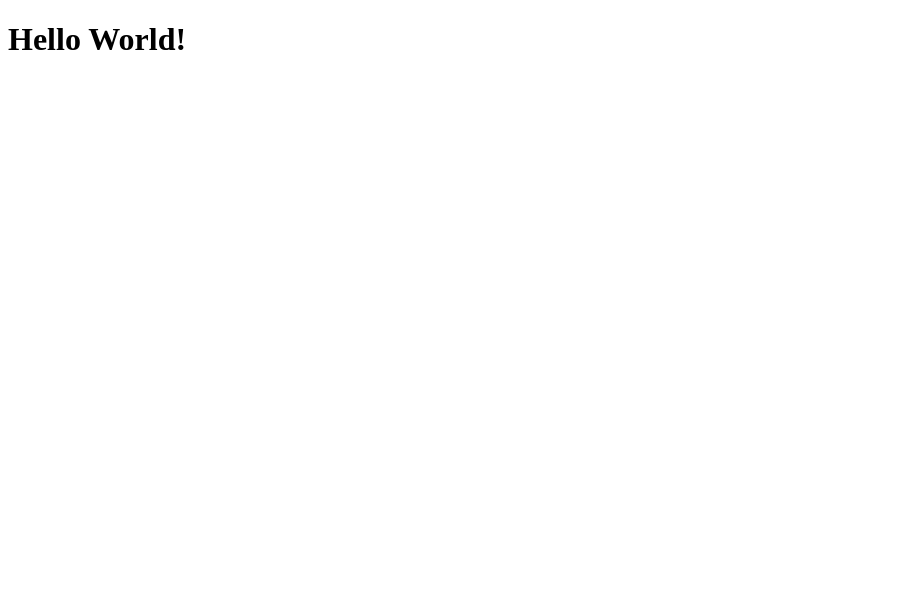
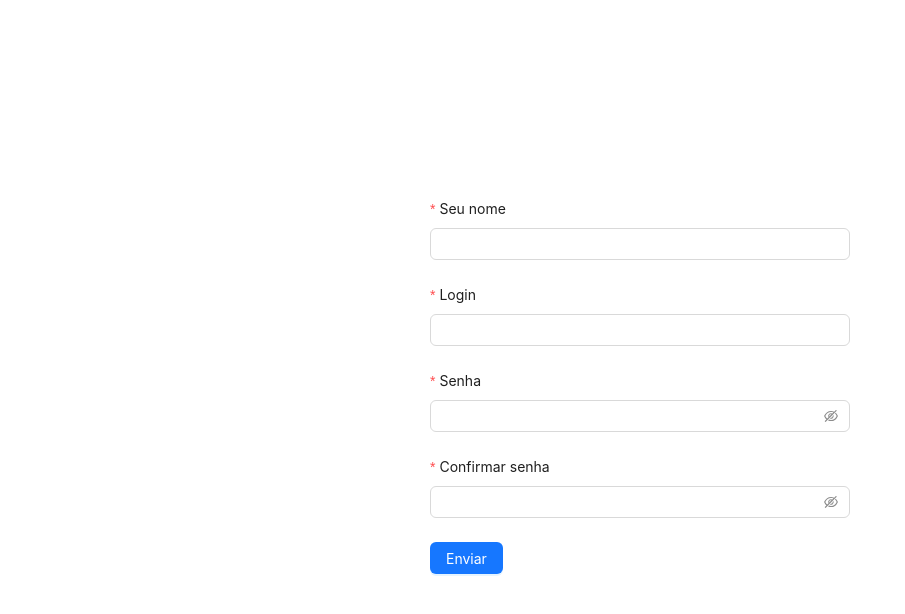
Before and after one commit to EddyPBR/todolist-web, a React (Vite) app: page / in a window 1280 px wide. Shown: the top 614 px of the page, without its empty margins (0-905 px from the left). Built offline with nearby package versions, Linux system fonts and the light colour scheme.

Commit message:
:sparkles: implements CreateUserForm component

```diff
--- a/src/App.tsx
+++ b/src/App.tsx
@@ -1,3 +1,10 @@
+import { Flex } from "antd";
+import { CreateUserForm } from "./components/CreateUserForm";
+
 export function App() {
-  return <h1>Hello World!</h1>;
+  return (
+    <Flex justify="center" align="center" style={{ height: "calc(100vh - 20px)" }}>
+      <CreateUserForm />
+    </Flex>
+  );
 }
--- /dev/null
+++ b/src/components/CreateUserForm/index.tsx
@@ -0,0 +1,73 @@
+import { Button, Form, Input } from "antd";
+
+export interface ICreateUserForm {
+  name?: string;
+  username?: string;
+  password?: string;
+  confirmPassword?: string;
+}
+
+export function CreateUserForm() {
+  function handleSubmitForm(formData: ICreateUserForm) {
+    alert("Necessário integrar com a API" + "\n" + JSON.stringify(formData));
+  }
+
+  return (
+    <Form name="createUser" onFinish={handleSubmitForm} layout="vertical" style={{ width: "100%", maxWidth: 420 }}>
+      <Form.Item<ICreateUserForm>
+        name="name"
+        label="Seu nome"
+        rules={[{ required: true, message: "Nome é obrigatório!" }]}
+        style={{ width: "100%" }}
+      >
+        <Input />
+      </Form.Item>
+
+      <Form.Item<ICreateUserForm>
+        name="username"
+        label="Login"
+        rules={[
+          { required: true, message: "Login é obrigatório!" },
+          { min: 3, message: "O login deve conter ao menos 3 caracteres" },
+        ]}
+      >
+        <Input />
+      </Form.Item>
+
+      <Form.Item<ICreateUserForm>
+        name="password"
+        label="Senha"
+        rules={[
+          { required: true, message: "Senha é obrigatório!" },
+          { min: 3, message: "A senha deve conter ao menos 3 caracteres" },
+        ]}
+      >
+        <Input.Password />
+      </Form.Item>
+
+      <Form.Item<ICreateUserForm>
+        name="confirmPassword"
+        label="Confirmar senha"
+        rules={[
+          { required: true, message: "A confirmação é obrigatório!" },
+          ({ getFieldValue }) => ({
+            validator(_, value) {
+              if (!value || getFieldValue("password") === value) {
+                return Promise.resolve();
+              }
+              return Promise.reject(new Error("A senha e a confirmação devem ser iguais!"));
+            },
+          }),
+        ]}
+      >
+        <Input.Password />
+      </Form.Item>
+
+      <Form.Item>
+        <Button type="primary" htmlType="submit">
+          Enviar
+        </Button>
+      </Form.Item>
+    </Form>
+  );
+}
```
